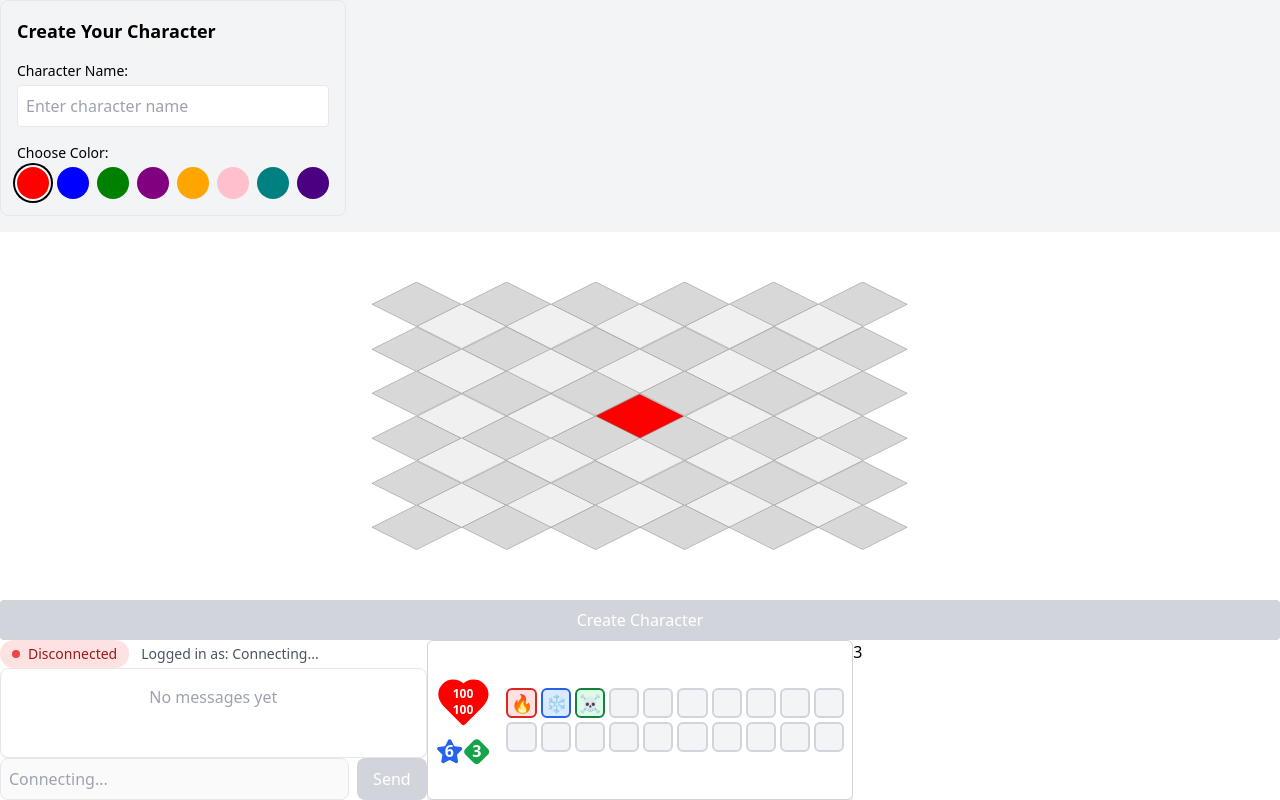
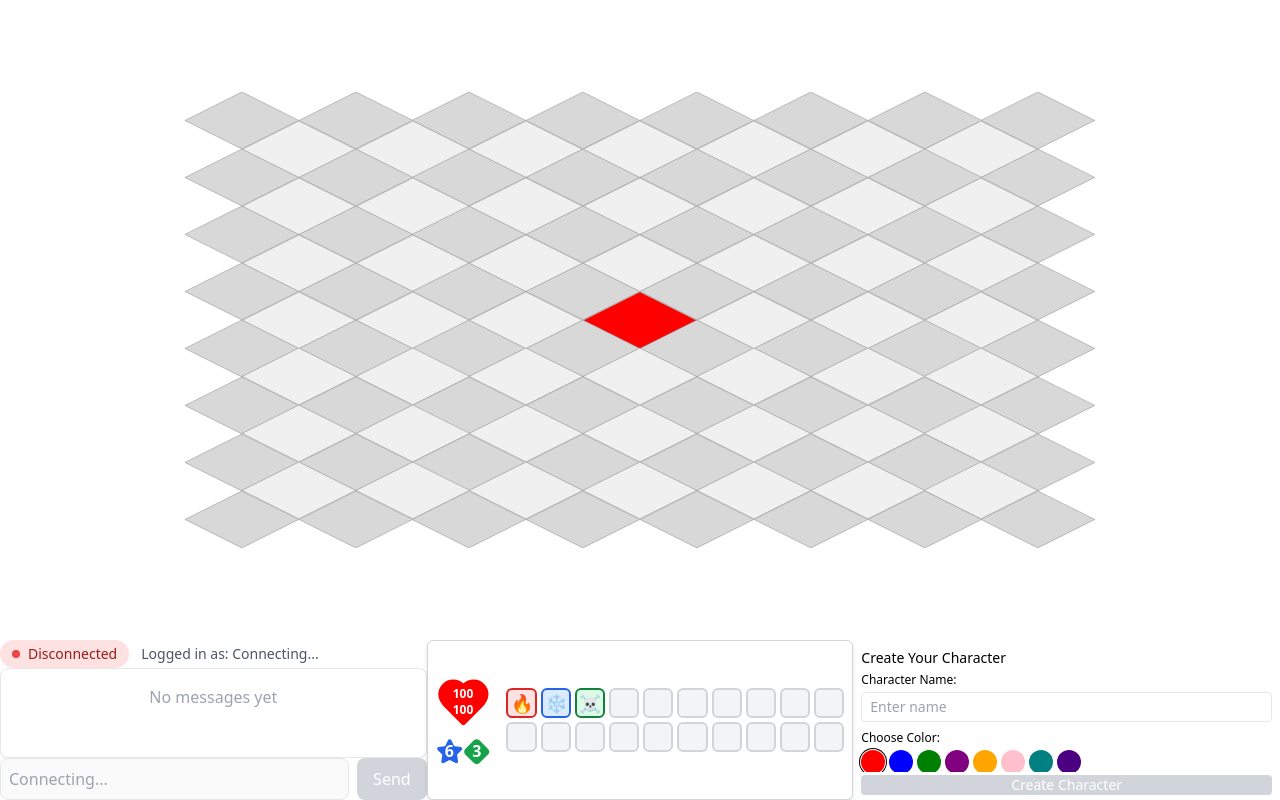
Before and after one commit to AntoineROYERB/dofus.js, a React (Vite) app in the folder frontend/: page / in a window 1280 px wide. Built offline with nearby package versions, Linux system fonts and the light colour scheme; no server answers; the HTML template or start-up script is replaced by a standard one.

Commit message:
feat: refactor App component to integrate GameContainer and enhance game state management; update GameBoard, GameInfoPanel, and CharacterCreation components for improved functionality and UI

```diff
--- a/frontend/src/App.tsx
+++ b/frontend/src/App.tsx
@@ -1,23 +1,217 @@
-// src/App.tsx
-import { WebSocketProvider } from "./providers/WebSocketProvider";
+import { useState } from "react";
+import {
+  WebSocketProvider,
+  generateMessageId,
+} from "./providers/WebSocketProvider";
 import { Chat } from "./components/Chat/Chat";
 import { GameBoard } from "./components/Game/GameBoard";
 import SpellBar from "./components/Game/Spellbar";
+import { Position, GameStatus, GAME_STATUS } from "./types/game";
+import { CharacterCreation } from "./components/Game/CharacterCreation";
+import { GameInfoPanel } from "./components/Game/GameInfoPanel";
+import { MainButton } from "./components/Game/Button";
+import { useWebSocket } from "./context/WebSocketContext";
+
+// Available colors for players
+const PLAYER_COLORS = [
+  "red",
+  "blue",
+  "green",
+  "purple",
+  "orange",
+  "pink",
+  "teal",
+  "indigo",
+];
+
+const IsWithinRange = (p1: Position, p2: Position, n: number): boolean => {
+  if (!p1 || !p2) return false;
+  const distance = Math.abs(p1.x - p2.x) + Math.abs(p1.y - p2.y);
+  return distance <= n;
+};
+
+function GameContainer() {
+  const { userId, userName, connected, sendGameAction, gameRecord } =
+    useWebSocket();
+  const [selectedSpellId, setSelectedSpellId] = useState<number | null>(null);
+  const [selectedPosition, setSelectedPosition] = useState<Position>({
+    x: 0,
+    y: 0,
+  });
+  const [selectedColor, setSelectedColor] = useState<string>(PLAYER_COLORS[0]);
+  const [characterName, setCharacterName] = useState<string>(userName);
+
+  // Game state checks
+  const latestGameState =
+    gameRecord.length > 0 ? gameRecord[gameRecord.length - 1] : null;
+  const currentPlayer = latestGameState?.players[userId];
+  const isMyTurn = latestGameState?.players[userId]?.isCurrentTurn;
+  const isPlayerReady = latestGameState?.players[userId]?.isReady;
+  const currentCharacter = currentPlayer?.character;
+  const gameStatus: GameStatus =
+    (latestGameState?.status as GameStatus) || GAME_STATUS.CREATING_PLAYER;
+  const userHasCharacter = latestGameState?.players
+    ? Object.keys(latestGameState.players).includes(userId)
+    : false;
+
+  const handleSelectedPosition = (position: Position) => {
+    setSelectedPosition(position);
+    console.log(`Selected position: ${position.x}, ${position.y}`);
+  };
+
+  const handleSpellClick = (spellId: number) => {
+    setSelectedSpellId(spellId);
+    console.log(`Spell ${spellId} selected`);
+  };
+
+  const handleColorClick = (color: string) => {
+    setSelectedColor(color);
+  };
+
+  const handleCastSpell = (position: Position, spellId: number) => {
+    const { messageId, timestamp } = generateMessageId();
+    console.log(
+      `Casting spell ${spellId} at position (${position.x}, ${position.y})`
+    );
+    sendGameAction({
+      type: "spell_cast",
+      userId,
+      messageId,
+      timestamp,
+      spellId,
+      TargetPosition: position,
+    });
+  };
+
+  const handleCreateCharacter = () => {
+    const { messageId, timestamp } = generateMessageId();
+    sendGameAction({
+      type: "create_character",
+      messageId,
+      timestamp,
+      character: {
+        name: characterName,
+        color: selectedColor,
+        symbol: characterName ? characterName[0].toUpperCase() : "P",
+        position: selectedPosition,
+        actionPoints: 6,
+        movementPoints: 4,
+        isCurrentTurn: false,
+      },
+      userId,
+      userName,
+      isCurrentTurn: false,
+    });
+  };
+
+  const handleReadyClick = () => {
+    const { messageId, timestamp } = generateMessageId();
+    sendGameAction({
+      type: "ready_to_start",
+      messageId,
+      timestamp,
+      userId,
+    });
+  };
+
+  const handleEndTurn = () => {
+    // const { messageId, timestamp } = generateMessageId();
+    // sendGameAction({
+    //   type: "end_turn",
+    //   messageId,
+    //   timestamp,
+    //   userId,
+    //   userName,
+    // });
+  };
+
+  const handleMove = (position: Position) => {
+    sendGameAction({
+      type: "move",
+      userId,
+      position,
+    });
+  };
+
+  const handleCellClick = (position: Position) => {
+    handleSelectedPosition(position);
+
+    const isInRange =
+      currentCharacter?.position &&
+      currentCharacter.movementPoints &&
+      IsWithinRange(
+        currentCharacter?.position,
+        position,
+        currentCharacter.movementPoints
+      );
+
+    if (gameStatus === "playing" && isMyTurn) {
+      if (selectedSpellId) {
+        handleCastSpell(position, selectedSpellId);
+      } else if (isInRange) {
+        handleMove(position);
+      }
+    }
+  };
+
+  return (
+    <div className="grid grid-cols-3 h-screen max-h-screen">
+      <div className="col-span-3 h-[80vh]">
+        <GameBoard
+          gridSize={15}
+          handleSelectedPosition={handleSelectedPosition}
+          selectedPosition={selectedPosition}
+          selectedSpellId={selectedSpellId}
+          handleCellClick={handleCellClick}
+          selectedColor={selectedColor}
+          latestGameState={latestGameState}
+          userId={userId}
+        />
+      </div>
+      <div className="h-[20vh] overflow-y-auto">
+        <Chat />
+      </div>
+      <div className="h-[20vh]">
+        <SpellBar handleSpellClick={handleSpellClick} />
+      </div>
+      <div className="h-[20vh] flex flex-col">
+        <div className="flex-grow overflow-y-auto">
+          {currentPlayer ? (
+            <GameInfoPanel
+              currentPlayer={currentPlayer}
+              connected={connected}
+              gameRecord={gameRecord}
+            />
+          ) : (
+            <CharacterCreation
+              selectedColor={selectedColor}
+              setSelectedColor={setSelectedColor}
+              handleColorClick={handleColorClick}
+              handleCharacterName={(name) => setCharacterName(name)}
+            />
+          )}
+        </div>
+        <div className="pb-1">
+          <MainButton
+            gameStatus={gameStatus}
+            connected={connected}
+            handleReadyClick={handleReadyClick}
+            handleEndTurn={handleEndTurn}
+            isPlayerReady={isPlayerReady}
+            isMyTurn={isMyTurn}
+            handleSubmitClick={handleCreateCharacter}
+            userHasCharacter={userHasCharacter}
+          />
+        </div>
+      </div>
+    </div>
+  );
+}
+
 function App() {
   return (
     <WebSocketProvider>
-      <div className="grid grid-cols-3 h-screen">
-        <div className="col-span-3 h-[80vh] overflow-hidden">
-          <GameBoard />
-        </div>
-        <div className="h-[20vh] overflow-hidden">
-          <Chat />
-        </div>
-        <div className="h-[20vh] overflow-hidden">
-          <SpellBar />
-        </div>
-        <div>3</div>
-      </div>
+      <GameContainer />
     </WebSocketProvider>
   );
 }
--- a/frontend/src/components/Game/Button.tsx
+++ b/frontend/src/components/Game/Button.tsx
@@ -15,44 +15,35 @@ export const MainButton: React.FC<mainButtonProps> = ({
   handleReadyClick,
   handleEndTurn,
   isPlayerReady,
-  isMyTurn, // Don't forget to pass this prop to the component
+  isMyTurn,
   handleSubmitClick,
   userHasCharacter,
 }) => {
   return (
-    <div className="flex justify-between">
-      {/* Create Button */}
-
+    <div className="px-2">
       {gameStatus === "creating_player" && userHasCharacter && (
         <button
-          className="w-full  bg-blue-500 text-white rounded disabled:bg-gray-300 hover:bg-blue-600"
+          className="w-full py-1 bg-blue-500 text-white rounded disabled:bg-gray-300 hover:bg-blue-600 text-sm"
           disabled={!connected || isPlayerReady}
           onClick={handleReadyClick}
         >
           {isPlayerReady ? "Waiting for others..." : "Ready ?"}
         </button>
       )}
-      {/* {gameStatus === "waiting" && !isPlayerReady && (
-        <button
-          className="w-full py-2 bg-blue-500 text-white rounded disabled:bg-gray-300 hover:bg-blue-600"
-          disabled={!connected || isPlayerReady}
-          onClick={handleStartGame}
-        >
-          {isPlayerReady ? "Waiting for others..." : "Ready ?"}
-        </button>
-      )} */}
+
       {gameStatus === "playing" && (
         <button
-          className="w-full py-2 bg-blue-500 text-white rounded disabled:bg-gray-300 hover:bg-blue-600"
+          className="w-full py-1 bg-blue-500 text-white rounded disabled:bg-gray-300 hover:bg-blue-600 text-sm"
           disabled={!isMyTurn}
           onClick={handleEndTurn}
         >
           End Turn
         </button>
       )}
+
       {gameStatus === "creating_player" && !userHasCharacter && (
         <button
-          className="w-full py-2 bg-blue-500 text-white rounded disabled:bg-gray-300 hover:bg-blue-600"
+          className="w-full bg-blue-500 text-white rounded disabled:bg-gray-300 hover:bg-blue-600 text-sm"
           disabled={!connected || isPlayerReady}
           onClick={handleSubmitClick}
         >
--- a/frontend/src/components/Game/CharacterCreation.tsx
+++ b/frontend/src/components/Game/CharacterCreation.tsx
@@ -1,4 +1,3 @@
-// src/components/Game/CharacterCreation.tsx
 import React, { useState } from "react";
 
 const PLAYER_COLORS = [
@@ -26,39 +25,38 @@ export const CharacterCreation: React.FC<CharacterCreationProps> = ({
 }) => {
   const [characterName, setCharacterName] = useState("");
   return (
-    <div className="mb-4 p-4 border rounded-lg">
-      <h3 className="text-lg font-bold mb-4">Create Your Character</h3>
-      <div className="space-y-4">
+    <div className="p-2 flex-grow overflow-y-auto">
+      <h3 className="text-sm font-medium mb-1">Create Your Character</h3>
+      <div className="space-y-2">
         {/* Name Input */}
         <div>
-          <label className="block text-sm font-medium mb-1">
+          <label className="block text-xs font-medium mb-1">
             Character Name:
           </label>
           <input
             value={characterName}
             onChange={(e) => {
               setCharacterName(e.target.value);
-
               handleCharacterName(e.target.value);
             }}
-            className="w-full p-2 border rounded"
-            placeholder="Enter character name"
+            className="w-full py-1 px-2 border rounded text-sm"
+            placeholder="Enter name"
           />
         </div>
 
         {/* Color Selection */}
         <div>
-          <label className="block text-sm font-medium mb-1">
+          <label className="block text-xs font-medium mb-1">
             Choose Color:
           </label>
-          <div className="flex gap-2 flex-wrap">
+          <div className="flex gap-1 flex-wrap">
             {PLAYER_COLORS.map((color) => (
               <div
                 key={color}
                 onClick={() => handleColorClick(color)}
-                className={`w-8 h-8 rounded-full cursor-pointer ${
+                className={`w-6 h-6 rounded-full cursor-pointer ${
                   color === selectedColor
-                    ? "ring-2 ring-offset-2 ring-black"
+                    ? "ring-1 ring-offset-1 ring-black"
                     : ""
                 }`}
                 style={{ backgroundColor: color }}
--- a/frontend/src/components/Game/GameBoard.tsx
+++ b/frontend/src/components/Game/GameBoard.tsx
@@ -1,147 +1,29 @@
-import React, { useState } from "react";
-import { useWebSocket } from "../../context/WebSocketContext";
-import { GameStatus, Position, GAME_STATUS } from "../../types/game";
-import { CharacterCreation } from "./CharacterCreation";
+import React from "react";
+import { Position } from "../../types/game";
+import { GameStateMessage } from "../../types/message";
 import { Grid } from "./Grid";
-import { GameInfoPanel } from "./GameInfoPanel";
-import { MainButton } from "./Button";
-import { generateMessageId } from "../../providers/WebSocketProvider";
 
-// Available colors for players
-const PLAYER_COLORS = [
-  "red",
-  "blue",
-  "green",
-  "purple",
-  "orange",
-  "pink",
-  "teal",
-  "indigo",
-];
+interface GameBoardProps {
+  gridSize: number;
+  handleSelectedPosition: (position: Position) => void;
+  selectedPosition: Position;
+  selectedSpellId: number | null;
+  handleCellClick: (position: Position) => void;
+  selectedColor: string;
+  latestGameState: GameStateMessage | null;
+  userId: string;
+}
 
-const IsWithinRange = (p1: Position, p2: Position, n: number): boolean => {
-  if (!p1 || !p2) return false;
-  const distance = Math.abs(p1.x - p2.x) + Math.abs(p1.y - p2.y);
-  return distance <= n;
-};
-
-export const GameBoard: React.FC = () => {
-  const { userId, userName, connected, sendGameAction, gameRecord } =
-    useWebSocket();
-
-  const gridSize = 11;
-
-  // Local state for character creation
-  const [selectedColor, setSelectedColor] = useState<string>(PLAYER_COLORS[0]);
-  const [selectedPosition, setSelectedPosition] = useState<Position>({
-    x: 0,
-    y: 0,
-  });
-  const [characterName, setCharacterName] = useState<string>(userName);
-
-  // Game state checks
-  const latestGameState =
-    gameRecord.length > 0 ? gameRecord[gameRecord.length - 1] : null;
-  const currentPlayer = latestGameState?.players[userId];
-  const isMyTurn = latestGameState?.players[userId]?.isCurrentTurn;
-  const isPlayerReady = latestGameState?.players[userId]?.isReady;
-
-  const handleColorClick = (color: string) => {
-    setSelectedColor(color);
-  };
-
-  const currentCharacter = currentPlayer?.character;
-  const gameStatus: GameStatus =
-    (latestGameState?.status as GameStatus) || GAME_STATUS.CREATING_PLAYER;
-
-  const userHasCharacter = latestGameState?.players
-    ? Object.keys(latestGameState.players).includes(userId)
-    : false;
-
-  const handleCreateCharacter = () => {
-    const { messageId, timestamp } = generateMessageId();
-    sendGameAction({
-      type: "create_character",
-      messageId,
-      timestamp,
-      character: {
-        name: characterName,
-        color: selectedColor,
-        symbol: characterName ? characterName[0].toUpperCase() : "P",
-        position: selectedPosition,
-        actionPoints: 6,
-        movementPoints: 4,
-        isCurrentTurn: false,
-      },
-      userId,
-      userName,
-      isCurrentTurn: false,
-    });
-  };
-
-  const handleReadyClick = () => {
-    const { messageId, timestamp } = generateMessageId();
-    sendGameAction({
-      type: "ready_to_start",
-      messageId,
-      timestamp,
-      userId,
-    });
-  };
-
-  const handleEndTurn = () => {
-    // const { messageId, timestamp } = generateMessageId();
-    // sendGameAction({
-    //   type: "end_turn",
-    //   messageId,
-    //   timestamp,
-    //   userId,
-    //   userName,
-    // });
-  };
-
-  const handleMove = (position: Position) => {
-    sendGameAction({
-      type: "move",
-      userId,
-      position,
-    });
-  };
-
-  const handleCellClick = (position: Position) => {
-    setSelectedPosition(position);
-    const isInRange =
-      currentCharacter?.position &&
-      currentCharacter.movementPoints &&
-      IsWithinRange(
-        currentCharacter?.position,
-        position,
-        currentCharacter.movementPoints
-      );
-    if (gameStatus === "playing" && isMyTurn && isInRange) handleMove(position);
-  };
-
+export const GameBoard: React.FC<GameBoardProps> = ({
+  gridSize,
+  selectedPosition,
+  handleCellClick,
+  selectedColor,
+  latestGameState,
+  userId,
+}) => {
   return (
     <div className="flex flex-col h-full">
-      <div className="flex justify-between items-center bg-gray-100 ">
-        {currentPlayer ? (
-          <GameInfoPanel
-            currentPlayer={currentPlayer}
-            connected={connected}
-            gameRecord={gameRecord}
-          />
-        ) : (
-          <CharacterCreation
-            selectedColor={selectedColor}
-            setSelectedColor={setSelectedColor}
-            handleColorClick={handleColorClick}
-            handleCharacterName={(handleCharactereName) =>
-              setCharacterName(handleCharactereName)
-            }
-          />
-        )}
-      </div>
-
       <Grid
         gridSize={gridSize}
         selectedPosition={selectedPosition}
@@ -150,17 +32,6 @@ export const GameBoard: React.FC = () => {
         latestGameState={latestGameState}
         userId={userId}
       />
-
-      <MainButton
-        gameStatus={gameStatus}
-        connected={connected}
-        handleReadyClick={handleReadyClick}
-        handleEndTurn={handleEndTurn}
-        isPlayerReady={isPlayerReady}
-        isMyTurn={isMyTurn}
-        handleSubmitClick={handleCreateCharacter}
-        userHasCharacter={userHasCharacter}
-      />
     </div>
   );
 };
```
Also changed, not shown: frontend/src/components/Game/GameInfoPanel.tsx (+14 -21 lines).
